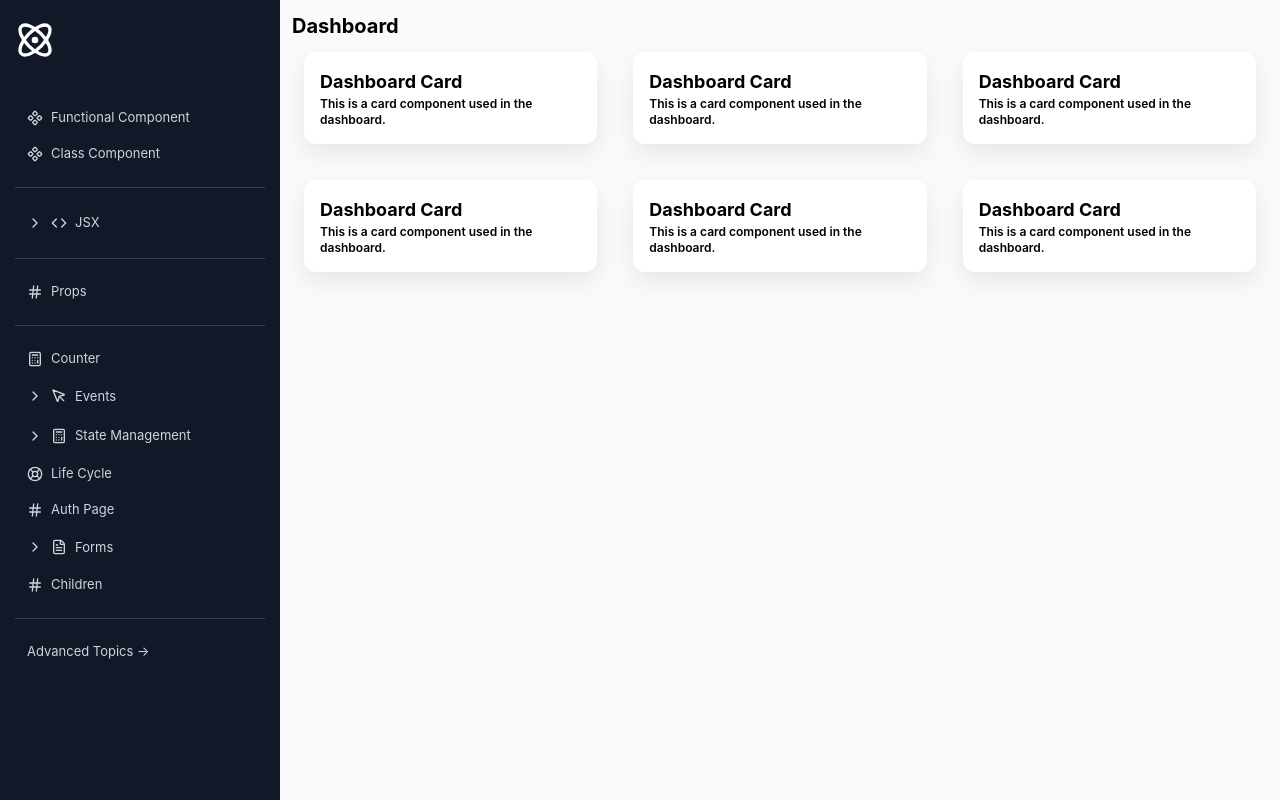
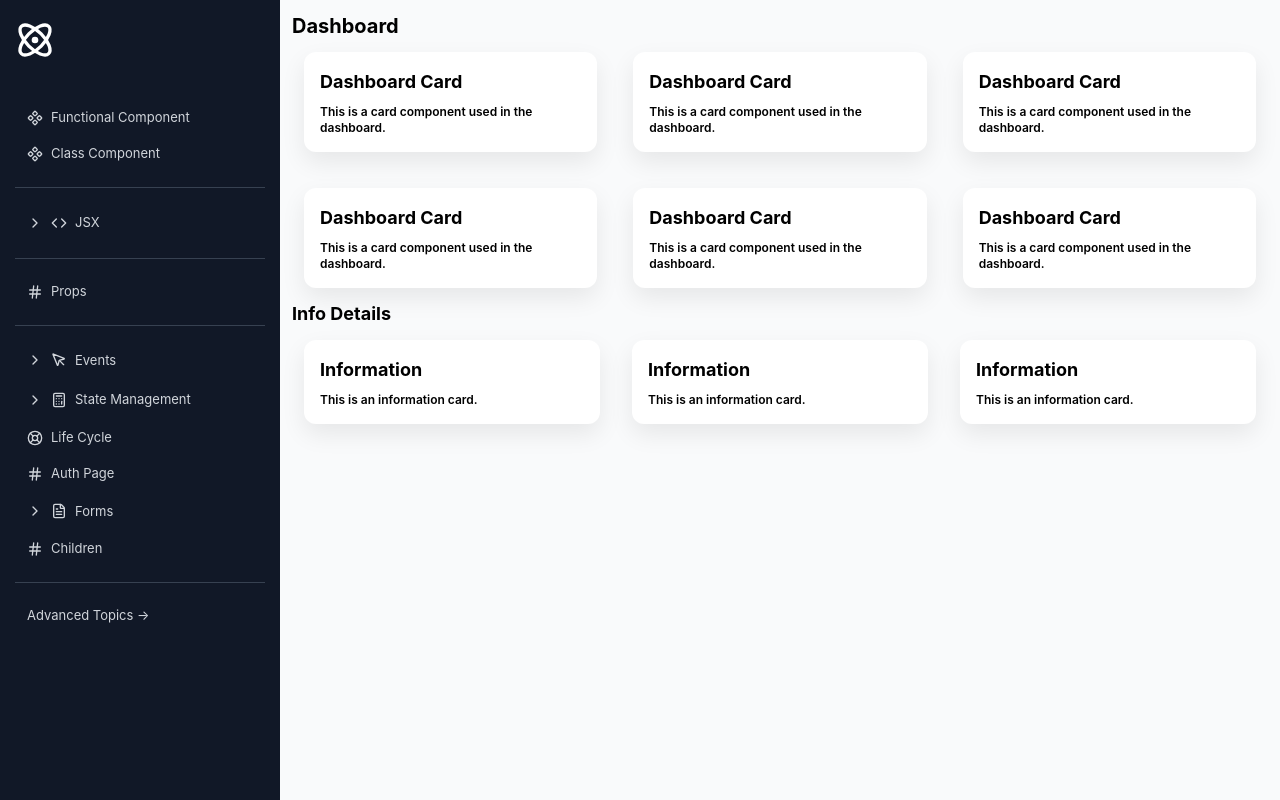
Before and after one commit to mahapatra079/my-app, a React (Create React App) app: page /children in a window 1280 px wide. Built offline with nearby package versions, Linux system fonts and the light colour scheme.

Commit message:
Children slots

```diff
--- a/src/App.js
+++ b/src/App.js
@@ -116,9 +116,6 @@ export default function App() {
                   <Hash size={16} /> Props
                 </Link>
                 <hr />
-                <Link to="/counter">
-                  <CalcIcon size={16} /> Counter
-                </Link>
 
                 <div className="events-dropdown">
                   <button
@@ -138,6 +135,7 @@ export default function App() {
                     </div>
                   )}
                 </div>
+
                 <div className="state-management">
                   <button
                     onClick={() => setStateOpen(!stateOpen)}
@@ -153,6 +151,9 @@ export default function App() {
 
                   {stateOpen && (
                     <div style={{ marginLeft: "20px", marginTop: "5px" }}>
+                      <Link to="/counter">
+                        <CalcIcon size={16} /> Counter
+                      </Link>
                       <Link to="/state">
                         <Hash size={14} /> State Examples
                       </Link>
@@ -391,9 +392,9 @@ export default function App() {
               element={<EventHandlerProps text="Hit" />}
             />
             <Route path="/event-contact" element={<EventContact />} />
-            <Route path="/counter" element={<Counter />} />
 
             {/* STATE MANAGEMENT ROUTES */}
+            <Route path="/counter" element={<Counter />} />
             <Route path="/state" element={<StateCounter />} />
             <Route path="/state/calculator" element={<Calculator />} />
             <Route path="/state/todo" element={<ToDoList />} />
--- a/src/components/Children/Card.js
+++ b/src/components/Children/Card.js
@@ -1,10 +1,10 @@
 
 
-function Card({children}) {
+function Card({children,className }) {
     return (
-        <>
-            <div className="card">{children}</div>
-        </>
+
+       <div className={`card ${className}`}>{children}</div>
+
     );
 }
 
--- a/src/components/Children/DashboardCard.js
+++ b/src/components/Children/DashboardCard.js
@@ -1,5 +1,5 @@
 import Card from "./Card";
-
+import InfoCard from "./InfoCard";
 
 function DashboardCard() {
     return (
@@ -7,15 +7,24 @@ function DashboardCard() {
             <h2 className="font-bold text-xl">Dashboard</h2>
             <div className="grid grid-cols-3 gap-3 items-center">
 
-               {[...Array(6)].map((_, i) => (
-                <Card key={i} className="flex flex-col items-start p-4 flex-wrap">
+                {[...Array(6)].map((_, i) => (
+
+                //Since this is a static list, index is fine. But for dynamic data, I would use a unique id.
+
+                <Card key={i} className ="flex flex-col gap-2 flex-wrap">
                     <h2 className="font-bold text-lg">Dashboard Card</h2>
-                    <p className="font-semibold text-xs">This is a card component used in the dashboard.</p>
+                    <p className="font-semibold text-xs break-words">This is a card component used in the dashboard.</p>
                 </Card>
                 ))}
             </div>
+            <InfoCard/>
         </>
     );
 }
 
 export default DashboardCard;
+
+// What’s happening here?
+    // Card is a wrapper component
+    // Each <Card>...</Card> passes different UI as children
+    // Inside Card, {children} renders that content
--- /dev/null
+++ b/src/components/Children/InfoCard.js
@@ -0,0 +1,32 @@
+
+import Card from "./Card"
+
+function InfoCard() {
+    return (
+        <>
+           <h2 className="font-bold text-lg">Info Details</h2>
+            <div className="grid grid-cols-3 gap-2">
+                <Card>
+                    <div className="flex flex-col gap-2">
+                        <h2 className="font-bold text-lg">Information</h2>
+                        <p className="font-semibold text-xs">This is an information card.</p>
+                    </div>
+                </Card>
+                 <Card>
+                    <div className="flex flex-col gap-2">
+                        <h2 className="font-bold text-lg">Information</h2>
+                        <p className="font-semibold text-xs">This is an information card.</p>
+                    </div>
+                </Card>
+                 <Card>
+                    <div className="flex flex-col gap-2">
+                        <h2 className="font-bold text-lg">Information</h2>
+                        <p className="font-semibold text-xs">This is an information card.</p>
+                    </div>
+                </Card>
+            </div>
+        </>
+    );
+}
+
+export default InfoCard;
```
